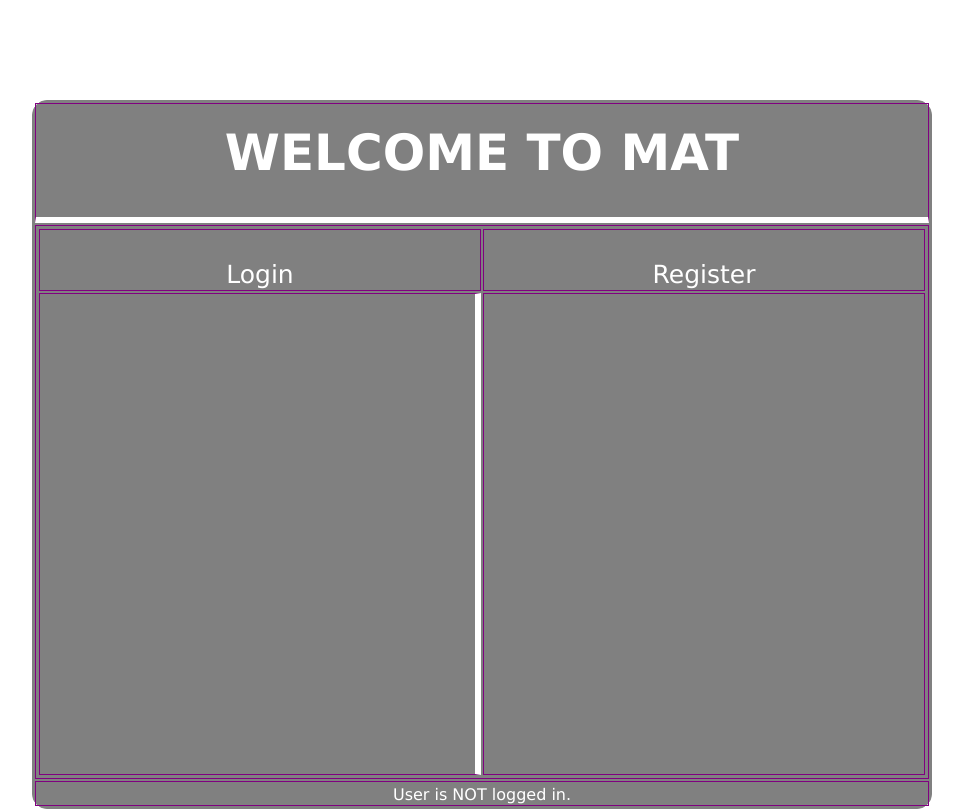
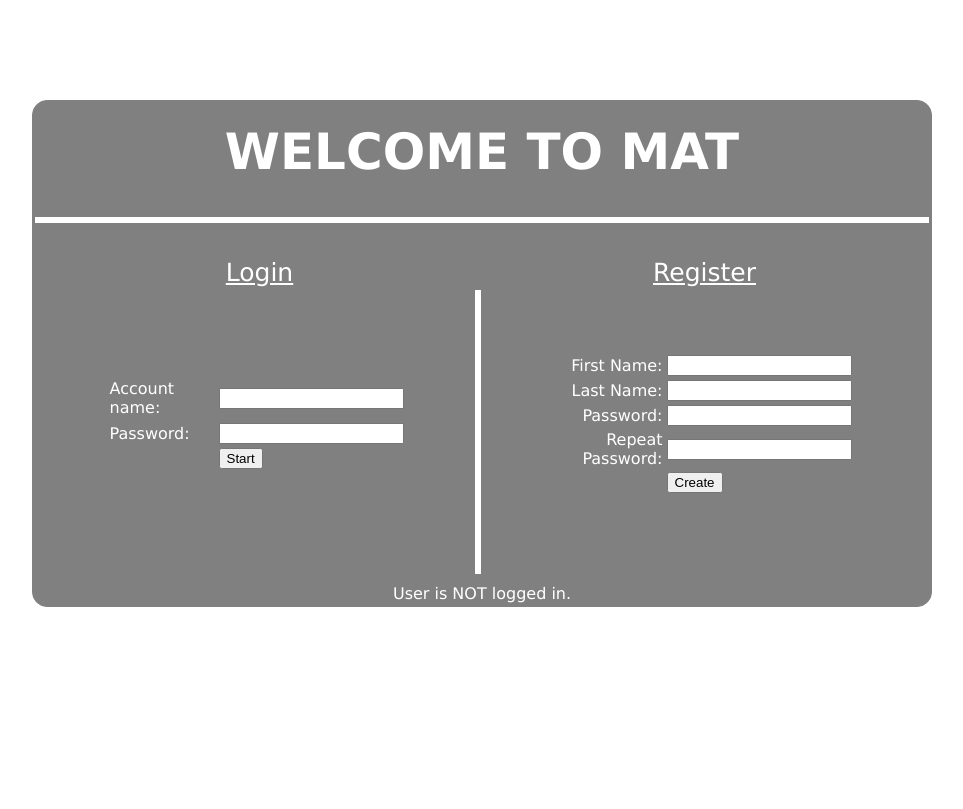
Before and after one commit to ishunyu/MAT, a PHP site: page /geneMutation/ in a window 1280 px wide. Shown: the whole page, without its empty margins (158-1121 px from the left). After the commit the page ends 607 px from the top, so only its background shows below. Run offline with PHP 8.4, Linux system fonts and the light colour scheme.

Commit message:
Accounts in the works.

```diff
--- a/index.php
+++ b/index.php
@@ -22,17 +22,84 @@
           <table class="registerAndLogin">
             <tr>
               <td class="loginTitle">
-                <center></br>Login</center>
+                <center></br><u>Login</u></center>
               </td>
               <td class="registerTitle">
-                <center></br>Register</center>
+                <center></br><u>Register</u></center>
               </td>
             </tr>
             <tr>
               <td class="loginBox">
-
+                <form name="input_login" action="login.php" method="POST" class="loginForm">
+                  <table>
+                    <tr>
+                      <td>
+                        <span class="regularText">Account name:</span>
+                      </td>
+                      <td>
+                        <input type="text" name="accountName"> </br>
+                      </td>
+                    <tr>
+                    <tr>
+                      <td>
+                        <span class="regularText">Password: </span>
+                      </td>
+                      <td>
+                        <input type="password" name="password">
+                      </td>
+                    </tr>
+                    <tr>
+                      <td></td>
+                      <td>
+                        <input type="submit" value="Start" />
+                      </td>
+                    </tr>
+                  </table>
+                </form>
               </td>
-              <td>
+              <td class="registerBox">
+                <form name="input_register" action="register.php" method="POST" class="registerForm">
+                  <table class="table_register">
+                    <tr>
+                      <td class="rightAlign">
+                        <span class="regularText">First Name:</span>
+                      </td>
+                      <td>
+                        <input type="text" name="firstName">
+                      </td>
+                    </tr>
+                    <tr>
+                      <td class="rightAlign">
+                        <span class="regularText">Last Name:</span>
+                      </td>
+                      <td>
+                        <input type="text" name="lastName">
+                      </td>
+                    </tr>
+                    <tr>
+                      <td class="rightAlign">
+                        <span class="regularText">Password:</span>
+                      </td>
+                      <td>
+                        <input type="password" name="password1">
+                      </td>
+                    </tr>
+                    <tr>
+                      <td class="rightAlign">
+                        <span class="regularText">Repeat Password:</span>
+                      </td>
+                      <td>
+                        <input type="password" name="password2">
+                      </td>
+                    </tr>
+                    <tr>
+                      <td> </td>
+                      <td>
+                        <input type="submit" value="Create" />
+                      </td>
+                    </tr>
+                  </table>
+                </form>
               </td>
             </tr>
           </table>
--- a/styles/style.css
+++ b/styles/style.css
@@ -4,20 +4,18 @@ body {
   background-color: white;
 }
 
-body,p,h1,h2,h3,h4,table,td,th,ul,ol
-{
+body,p,h1,h2,h3,h4,table,td,th,ul,ol,span{
   font-family:"lucida grande",tahoma,verdana,arial,sans-serif;
 }
 
 table.main {
-  margin-top: 0px;
   border-style: solid;
   border-width: 1px;
   border-color: grey;
   background-color: grey;
   margin-top: 100px;
   width: 900px;
-  height: 700px;
+  height: 500px;
   -moz-border-radius: 15px;
   border-radius: 15px;
 }
@@ -27,13 +25,26 @@ table.registerAndLogin {
   border-style: solid;
   border-width: 0px;
   border-color: red;
-  height:550px;
+  height:350px;
   width:100%;
+}
+
+td.td_register_wrapper {
+  text-align: center;
+}
+
+
+
+form.loginForm , form.registerForm{
+  text-align:center;
+  width:300;
+  margin-left:auto;
+  margin-right:auto;
 }
 
 td {
   border-style:solid;
-  border-width: 1px;
+  border-width: 0px;
   border-color: purple;
 }
 
@@ -54,7 +65,11 @@ td.loginMessageBox {
   height:25px;
  }
 
- td.loginTitle, td.registerTitle {
+td.rightAlign {
+  text-align:right;
+}
+
+td.loginTitle, td.registerTitle {
   height:25px;
   color:white;
   font-size:25px;
@@ -66,9 +81,14 @@ td.loginBox {
   border-right-style: thick;
   border-right-width: 6px;
   border-right-color: white;
+  text-align: center;
 }
 
-.welcomeMessage {
+span {
+  color:white;
+}
+
+span.welcomeMessage {
   font-size:50px;
   color:white;
   font-weight:bold;
```
Also changed, not shown: dbConfig.php (added, +12 -0 lines), login.php (added, +40 -0 lines).
